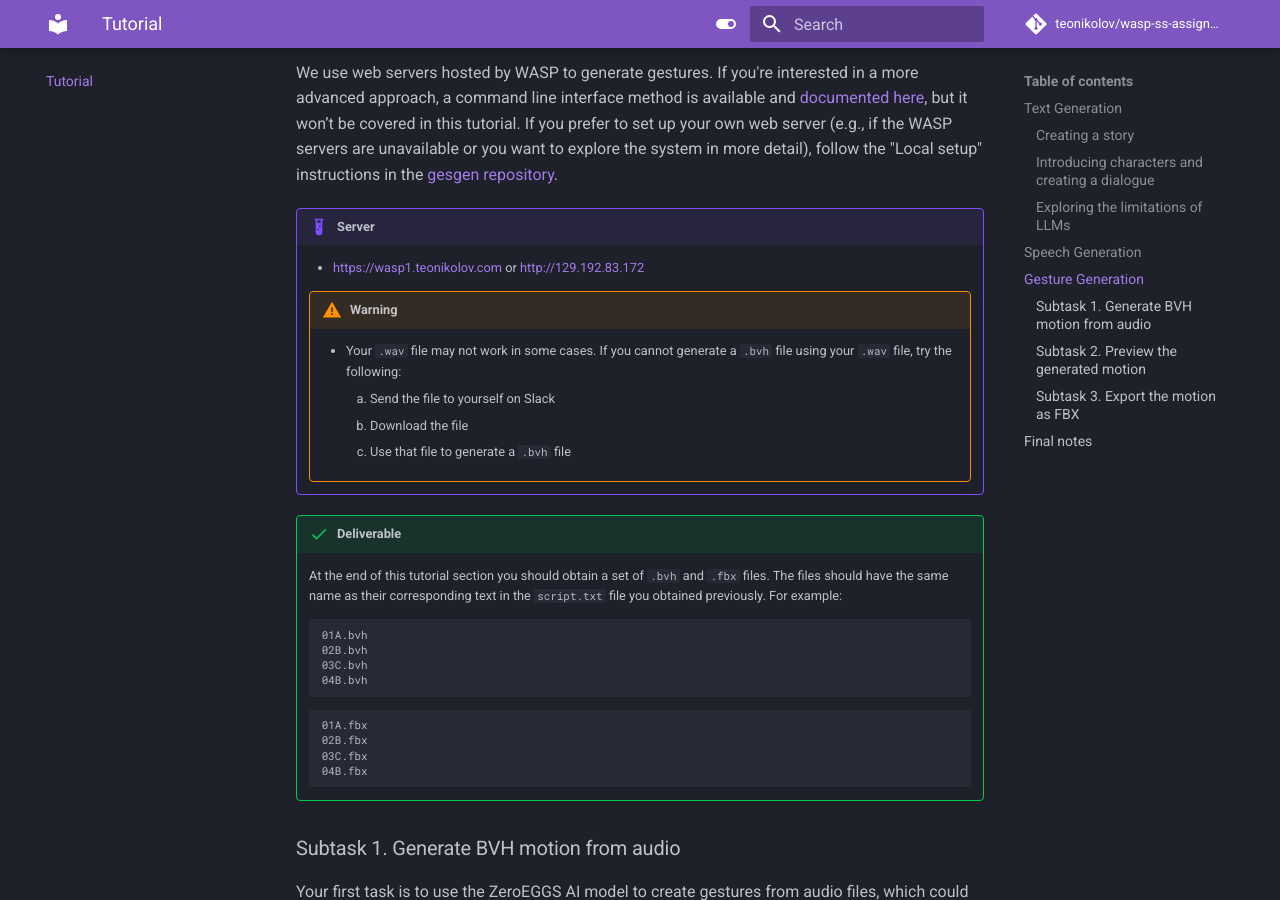
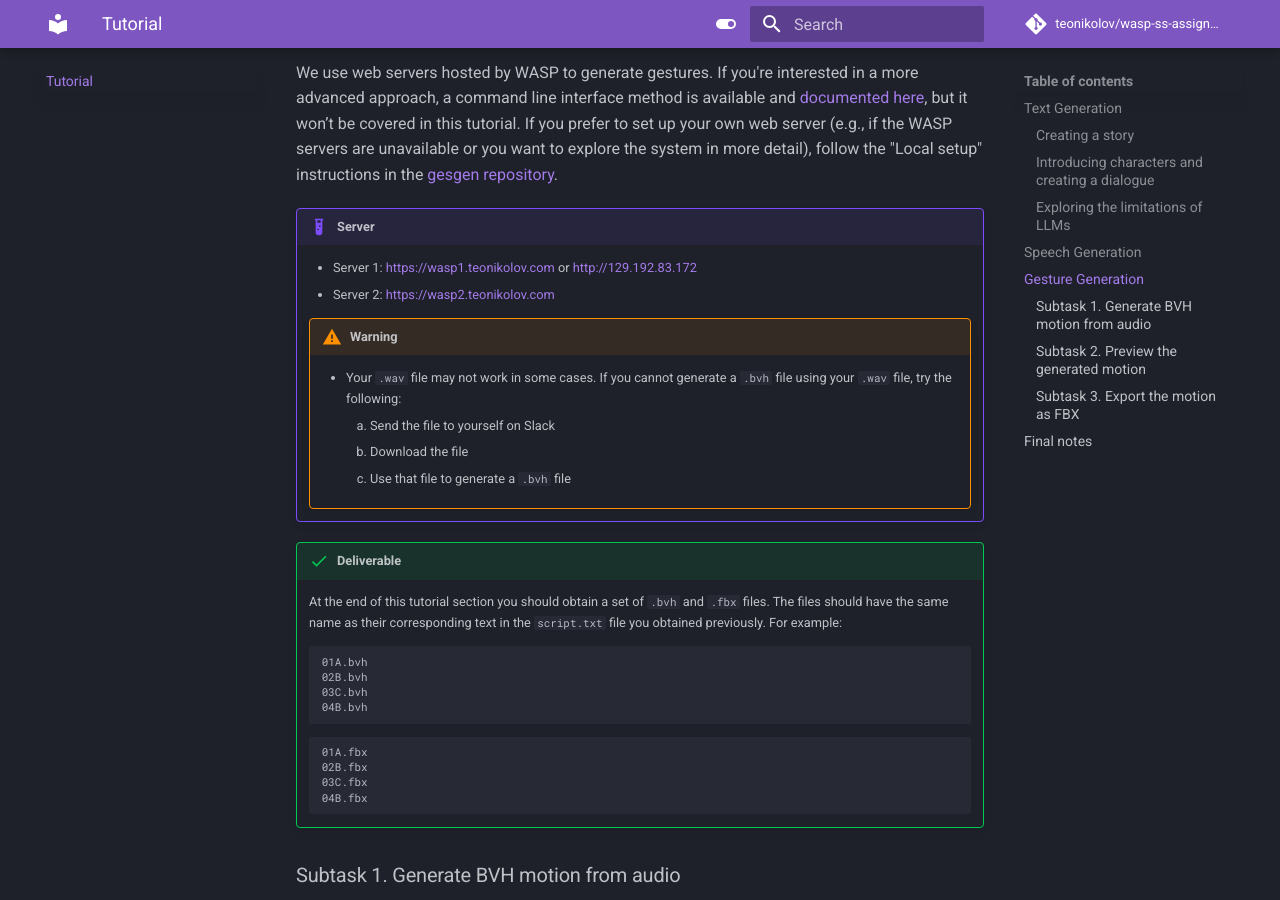
Before and after one commit to TeoNikolov/wasp-ss-assignment, an MkDocs documentation site: the page built from docs/tutorial.md, in a window 1280 px wide and 900 px high, scrolled down 2770 px. Built offline with MkDocs 1.6.1 and Material for MkDocs 9.7.7, drawn with Linux system fonts in a browser that asks for light colours; comment, search, counter and statistics services are not loaded.

Commit message:
Update tutorial.md

```diff
--- a/docs/tutorial.md
+++ b/docs/tutorial.md
@@ -232,7 +232,8 @@ We use web servers hosted by WASP to generate gestures. If you're interested in
 
 !!! example "Server"
 
-    - [https://wasp1.teonikolov.com](https://wasp1.teonikolov.com) or [http://129.192.83.172](http://129.192.83.172)
+    - Server 1: [https://wasp1.teonikolov.com](https://wasp1.teonikolov.com) or [http://129.192.83.172](http://129.192.83.172)
+    - Server 2: [https://wasp2.teonikolov.com](https://wasp2.teonikolov.com)
 
     !!! warning "Warning"
 
```
